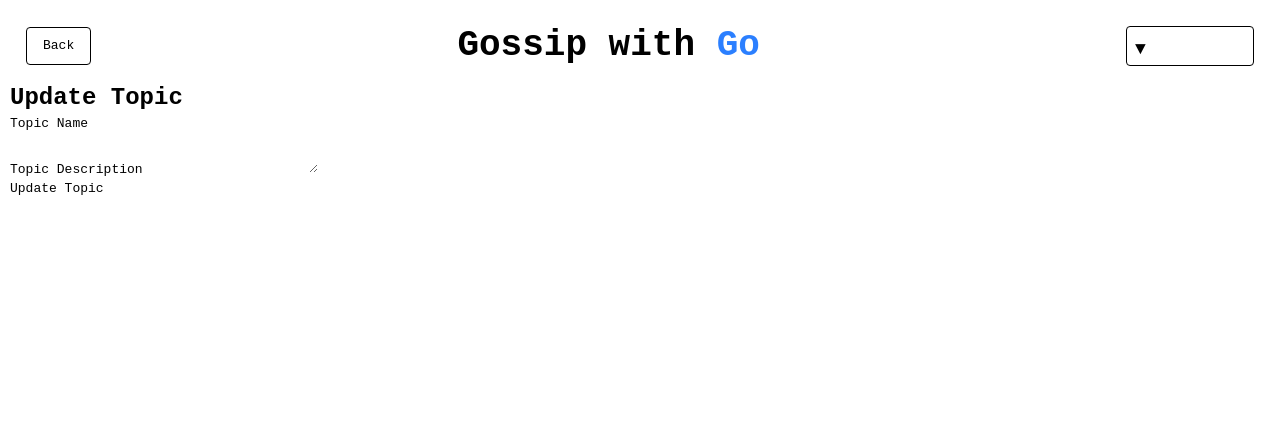
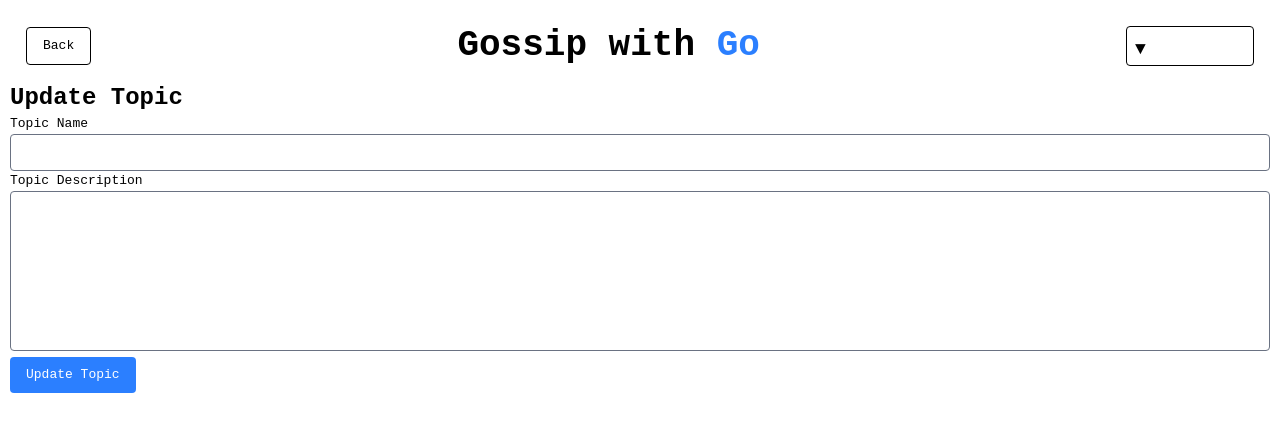
Before and after one commit to LittleLittleLittleR/CVWO-Assignment-2026, a React (Vite) app in the folder frontend/: page /updateTopics/1 in a window 1280 px wide. Shown: the top 432 px of the page. Built offline with nearby package versions, Linux system fonts and the light colour scheme; no server answers.

Commit message:
style input fields

```diff
--- /dev/null
+++ b/frontend/src/components/InputField.tsx
@@ -0,0 +1,37 @@
+import React from 'react';
+import { useLocation, useNavigate } from 'react-router-dom';
+
+type InputFieldProps = {
+  variant: "text" | "textarea" | "submit";
+  value: string;
+  onChange?: (value: string) => void;
+};
+
+export default function InputField({ variant, value, onChange }: InputFieldProps) {
+  if (variant === "text") {
+    return (
+      <input
+      type="text"
+      className="w-full border border-gray-500 rounded px-3 py-2 focus:outline-none focus:ring-2 focus:ring-blue-500"
+      value={value}
+      onChange={e => onChange && onChange(e.target.value)}
+      />
+    );
+  } else if (variant === "textarea") {
+    return (
+      <textarea
+      className="w-full border border-gray-500 rounded px-3 py-2 h-40 resize-none overflow-auto focus:outline-none focus:ring-2 focus:ring-blue-500"
+      value={value}
+      onChange={e => onChange && onChange(e.target.value)}
+      />
+    );
+  } else if (variant === "submit") {
+    return (
+      <input
+      type="submit"
+      className="cursor-pointer bg-blue-500 hover:bg-blue-700 text-white py-2 px-4 rounded"
+      value={value}
+      />
+    );
+  }
+}
--- a/frontend/src/pages/addPosts.tsx
+++ b/frontend/src/pages/addPosts.tsx
@@ -5,6 +5,7 @@ import Header, { MainHeader } from '../components/Header';
 import { BackButton } from '../components/Button';
 import { useAuth } from '../Auth';
 import UserIcon from '../components/UserIcon';
+import InputField from '../components/InputField';
 
 export default function AddPosts() {
   const navigate = useNavigate();
@@ -61,13 +62,13 @@ export default function AddPosts() {
       <form onSubmit={createPost}>
         <div>
           <label htmlFor="postTitle">Post Title</label>
-          <input type="text" value={newPostTitle} onChange={(e) => setNewPostTitle(e.target.value)} />
+          <InputField variant="text" value={newPostTitle} onChange={setNewPostTitle} />
         </div>
         <div>
           <label htmlFor="postBody">Post Body</label>
-          <textarea value={newPostBody} onChange={(e) => setNewPostBody(e.target.value)} />
+          <InputField variant="textarea" value={newPostBody} onChange={setNewPostBody} />
         </div>
-        <input type="submit" value="Create Post" />
+        <InputField variant="submit" value="Create Post" />
       </form>
     </div>
   );
--- a/frontend/src/pages/addTopics.tsx
+++ b/frontend/src/pages/addTopics.tsx
@@ -5,6 +5,7 @@ import Header, { MainHeader } from '../components/Header';
 import { useAuth } from '../Auth';
 import { BackButton } from '../components/Button';
 import UserIcon from '../components/UserIcon';
+import InputField from '../components/InputField';
 
 export default function AddTopics() {
   const navigate = useNavigate();
@@ -57,13 +58,13 @@ export default function AddTopics() {
       <form onSubmit={createTopic}>
         <div>
           <label htmlFor="topicName">Topic Name</label>
-          <input type="text" value={newTopicName} onChange={(e) => setNewTopicName(e.target.value)} />
+          <InputField variant="text" value={newTopicName} onChange={setNewTopicName} />
         </div>
         <div>
           <label htmlFor="topicDescription">Topic Description</label>
-          <textarea value={newTopicDescription} onChange={(e) => setNewTopicDescription(e.target.value)} />
+          <InputField variant="textarea" value={newTopicDescription} onChange={setNewTopicDescription} />
         </div>
-        <input type="submit" value="Create Topic" />
+        <InputField variant="submit" value="Create Topic" />
       </form>
     </div>
   );
--- a/frontend/src/pages/updatePosts.tsx
+++ b/frontend/src/pages/updatePosts.tsx
@@ -2,8 +2,9 @@ import { useState, useEffect } from 'react';
 import { useParams, useNavigate } from 'react-router-dom';
 
 import Header, { MainHeader } from '../components/Header';
-import Button, { BackButton } from '../components/Button';
+import { BackButton } from '../components/Button';
 import UserIcon from '../components/UserIcon';
+import InputField from '../components/InputField';
 
 export default function UpdatePost() {
   const navigate = useNavigate();
@@ -69,13 +70,13 @@ export default function UpdatePost() {
       <form onSubmit={updatePost}>
         <div>
           <label htmlFor="postTitle">Post Title</label>
-          <input type="text" value={postTitle} onChange={(e) => setPostTitle(e.target.value)} />
+          <InputField variant="text" value={postTitle} onChange={setPostTitle} />
         </div>
         <div>
           <label htmlFor="postBody">Post Body</label>
-          <textarea value={postBody} onChange={(e) => setPostBody(e.target.value)} />
+          <InputField variant="textarea" value={postBody} onChange={setPostBody} />
         </div>
-        <input type="submit" value="Update Post" />
+        <InputField variant="submit" value="Update Post" />
       </form>
     </div>
   );
--- a/frontend/src/pages/updateTopics.tsx
+++ b/frontend/src/pages/updateTopics.tsx
@@ -4,6 +4,7 @@ import { useParams, useNavigate } from 'react-router-dom';
 import Header, { MainHeader } from '../components/Header';
 import UserIcon from '../components/UserIcon';
 import { BackButton } from '../components/Button';
+import InputField from '../components/InputField';
 
 export default function UpdateTopics() {
   const navigate = useNavigate();
@@ -69,13 +70,13 @@ export default function UpdateTopics() {
       <form onSubmit={updateTopic}>
         <div>
           <label htmlFor="topicName">Topic Name</label>
-          <input type="text" value={topicName} onChange={(e) => setTopicName(e.target.value)} />
+          <InputField variant="text" value={topicName} onChange={setTopicName} />
         </div>
         <div>
           <label htmlFor="topicDescription">Topic Description</label>
-          <textarea value={topicDescription} onChange={(e) => setTopicDescription(e.target.value)} />
+          <InputField variant="textarea" value={topicDescription} onChange={setTopicDescription} />
         </div>
-        <input type="submit" value="Update Topic" />
+        <InputField variant="submit" value="Update Topic" />
       </form>
     </div>
   );
```
